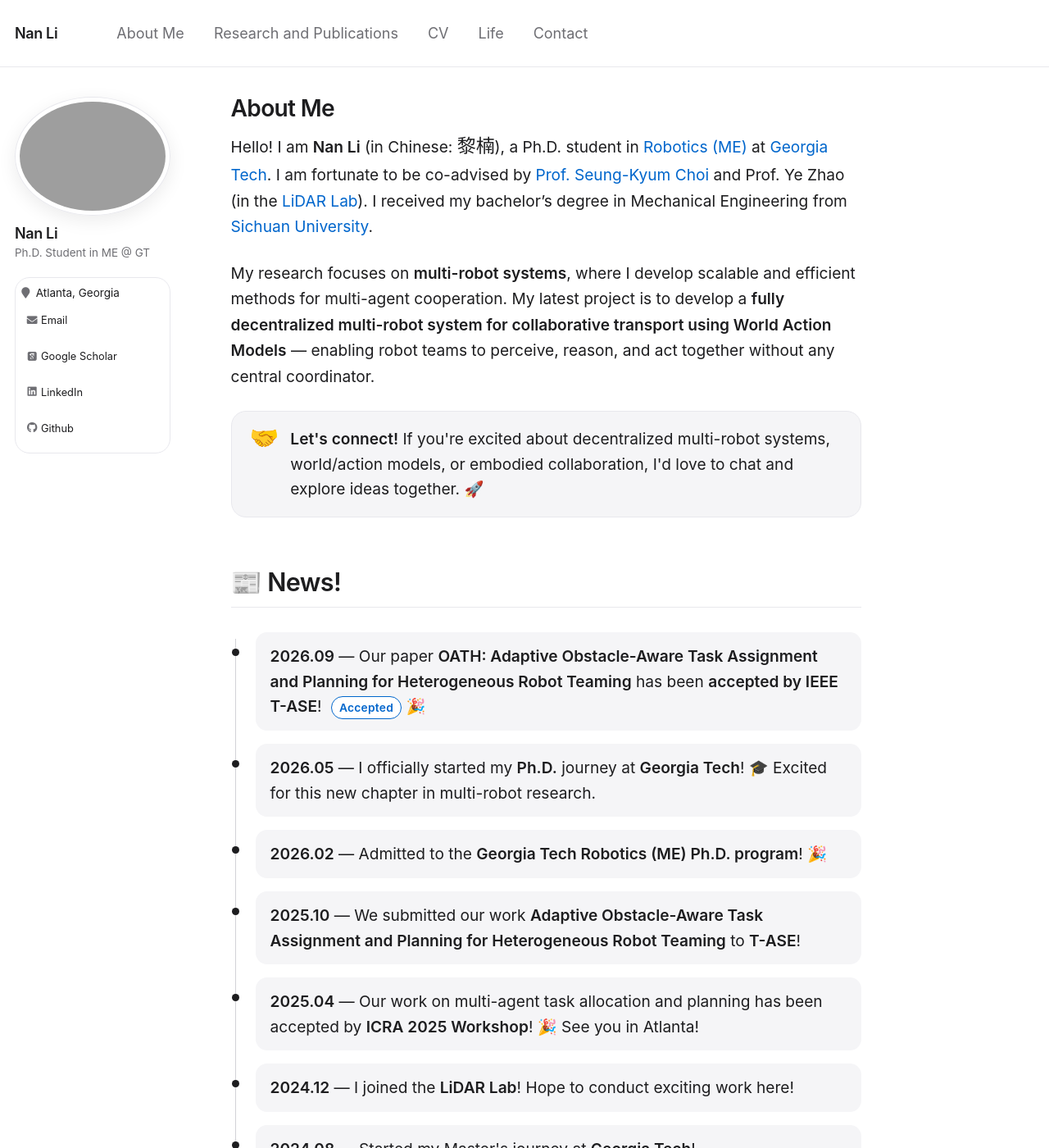
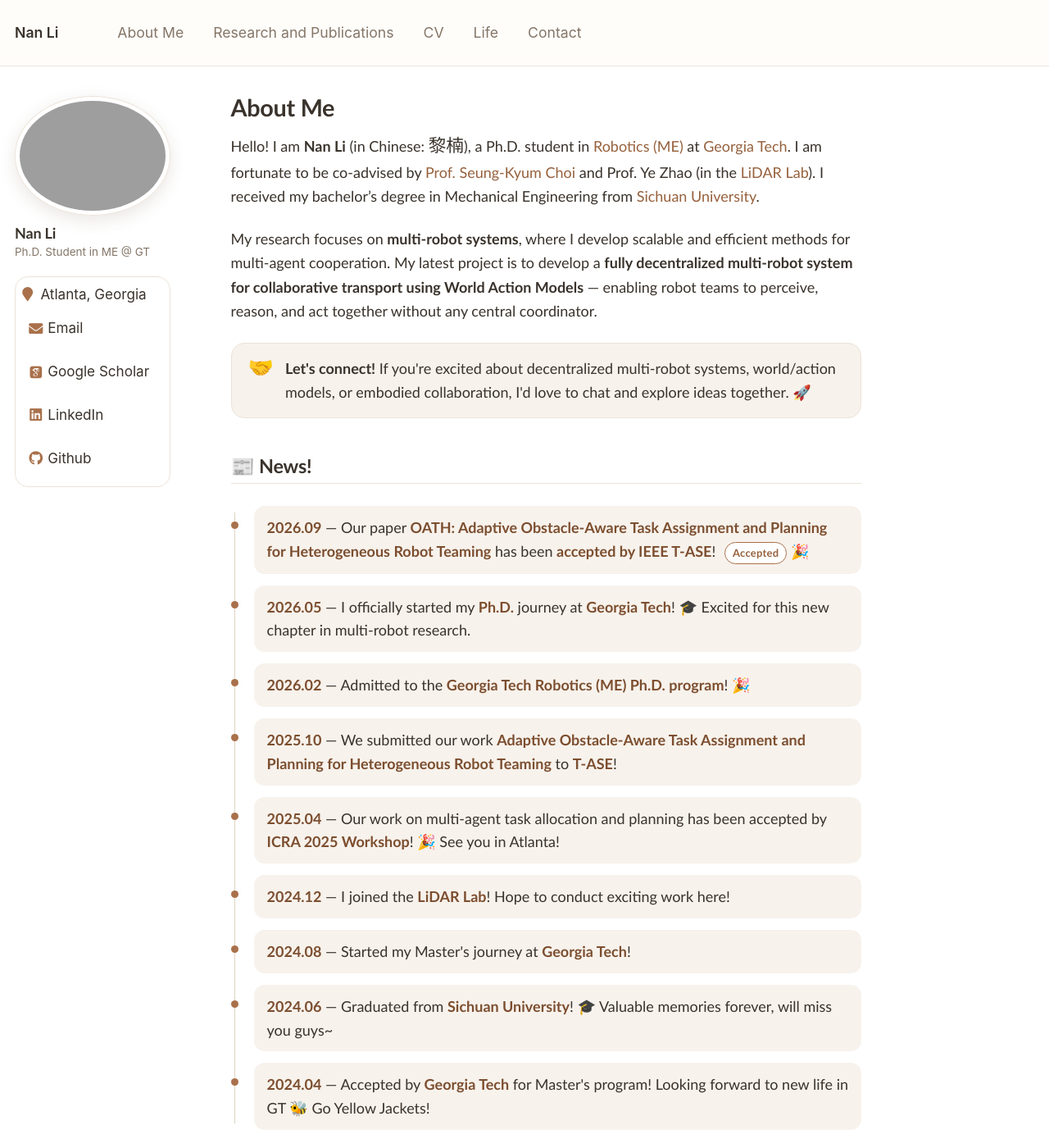
Before and after one commit to NancyLi02/NancyLi02.github.io, a Jekyll site: the page built from _pages/about.md, in a window 1280 px wide and 1400 px high. Shown: the whole window at 82% size. Built offline with Jekyll 4.4.1, drawn with Linux system fonts in a browser that asks for light colours; some web fonts are replaced.

Commit message:
Warm minimal restyle: Calibri, Maillard palette, smaller type; fix Luka photo rotation
- Switch site font to Calibri; reduce heading/body sizes across the theme
- Replace black/white scheme with low-saturation warm Maillard tones (caramel links/
  icons/buttons, cream surfaces, warm hairlines)
- Life: photo walls back to 4 columns (smaller photos); order Hello World photos
  chronologically (UK, SG, 1-5, California, Orlando, Hawaii)
- Luka 4/5/6-month photos: apply EXIF rotation (90 CW) so content is upright
- Compress new travel photos (HWI1 18.5MB -> 260KB etc.), originals in images/_originals/
- Bump custom.css to v=4

Co-Authored-By: Claude Fable 5 <noreply@anthropic.com>

```diff
--- a/_includes/head/custom.html
+++ b/_includes/head/custom.html
@@ -14,7 +14,7 @@
 <link rel="stylesheet" href="{{ '/assets/css/academicons.css' | relative_url }}"/>
 
 <!-- 自定义高级样式层（在 main.css 之后加载） -->
-<link rel="stylesheet" href="{{ '/assets/css/custom.css?v=3' | relative_url }}"/>
+<link rel="stylesheet" href="{{ '/assets/css/custom.css?v=4' | relative_url }}"/>
 
 <!-- MathJax：合并配置，避免重复 -->
 <script type="text/x-mathjax-config">
--- a/_pages/about.md
+++ b/_pages/about.md
@@ -23,54 +23,54 @@ My research focuses on **multi-robot systems**, where I develop scalable and eff
 <style>
 .hero-cta{
   display:flex; gap:14px; align-items:flex-start;
-  margin:26px 0;
-  padding:18px 22px;
-  border-radius:18px;
-  color:#1d1d1f;
-  background:#f5f5f7;
-  border:1px solid #e8e8ed;
+  margin:24px 0;
+  padding:16px 20px;
+  border-radius:16px;
+  color:#3a332c;
+  background:#f7f2ec;
+  border:1px solid #ebe3d8;
   line-height:1.6;
 }
-.hero-cta__icon{ font-size:1.5em; line-height:1; }
+.hero-cta__icon{ font-size:1.4em; line-height:1; }
 .hero-cta b{ font-weight:600; }
-.hero-cta a{ color:#0066cc; text-decoration:none; }
+.hero-cta a{ color:#96613d; text-decoration:none; }
 .hero-cta a:hover{ text-decoration:underline; }
 
 .timeline{
   position:relative;
-  margin:1.6em 0 .5em;
-  padding-left:30px;
+  margin:1.5em 0 .5em;
+  padding-left:28px;
 }
 .timeline::before{
-  content:""; position:absolute; left:5px; top:8px; bottom:8px;
+  content:""; position:absolute; left:4px; top:8px; bottom:8px;
   width:1px;
-  background:#d2d2d7;
+  background:#ddd2c4;
 }
 .timeline-item{
   position:relative;
-  margin-bottom:16px;
-  padding:14px 18px;
-  border-radius:14px;
-  background:#f5f5f7;
+  margin-bottom:14px;
+  padding:12px 16px;
+  border-radius:13px;
+  background:#f7f2ec;
   line-height:1.6;
-  color:#1d1d1f;
+  color:#3a332c;
   transition:background .25s ease;
 }
-.timeline-item:hover{ background:#efeff1; }
+.timeline-item:hover{ background:#f0e8de; }
 .timeline-item::before{
   content:"";
   position:absolute;
-  left:-29px; top:20px;
+  left:-28px; top:19px;
   width:9px; height:9px;
   border-radius:50%;
-  background:#1d1d1f;
+  background:#a9714b;
 }
-.timeline-item b{ color:#1d1d1f; font-weight:600; }
+.timeline-item b{ color:#7c4e2f; font-weight:600; }
 .timeline-item .tl-badge{
   display:inline-block; margin-left:6px;
   font-size:.72em; font-weight:600; letter-spacing:.02em;
   padding:2px 9px; border-radius:999px;
-  background:#fff; border:1px solid #0066cc; color:#0066cc;
+  background:#fff; border:1px solid #a9714b; color:#96613d;
   vertical-align:middle;
 }
 </style>
--- a/assets/css/custom.css
+++ b/assets/css/custom.css
@@ -1,25 +1,26 @@
 /* =====================================================================
-   Custom design layer — minimal, Apple-inspired
+   Custom design layer — minimal, warm Maillard palette
    Loaded after main.css (see head/custom.html)
    ===================================================================== */
 
-@import url('https://fonts.googleapis.com/css2?family=Inter:wght@400;500;600;700&display=swap');
-
 /* ---- Design tokens -------------------------------------------------- */
 :root {
-  --text:#1d1d1f;      /* primary near-black */
-  --text-2:#6e6e73;    /* secondary gray    */
-  --text-3:#86868b;    /* tertiary gray     */
+  /* Maillard palette: low-saturation warm browns & creams */
+  --text:#3a332c;        /* warm near-black          */
+  --text-2:#847668;      /* warm secondary gray-brown */
+  --text-3:#a3968a;      /* tertiary                  */
   --bg:#ffffff;
-  --bg-2:#f5f5f7;      /* Apple light gray  */
-  --bg-hover:#ebebed;
-  --line:#d2d2d7;      /* hairline          */
-  --line-2:#e8e8ed;    /* lighter hairline  */
-  --accent:#0066cc;    /* link blue         */
-  --accent-hover:#0071e3;
-  --radius:18px;
+  --bg-2:#f7f2ec;        /* cream surface             */
+  --bg-hover:#f0e8de;
+  --line:#ddd2c4;        /* hairline                  */
+  --line-2:#ebe3d8;      /* lighter hairline          */
+  --accent:#96613d;      /* caramel — links           */
+  --accent-hover:#7c4e2f;
+  --caramel:#a9714b;     /* icons / buttons           */
+  --oat:#e6d5c0;         /* oat highlight             */
+  --radius:16px;
   --radius-sm:12px;
-  --font: -apple-system, BlinkMacSystemFont, "Inter", "Segoe UI", Roboto, "Helvetica Neue", Arial, sans-serif;
+  --font: Calibri, "Segoe UI", -apple-system, "Helvetica Neue", Arial, sans-serif;
   --ease:cubic-bezier(.4,0,.2,1);
 }
 
@@ -36,7 +37,7 @@ body,
   text-rendering:optimizeLegibility;
 }
 
-.page__content { font-size:1.0625em; line-height:1.65; color:var(--text); }
+.page__content { font-size:1em; line-height:1.62; color:var(--text); }
 .page__content p { color:var(--text); }
 .page__content strong { color:var(--text); font-weight:600; }
 
@@ -47,19 +48,19 @@ h1,h2,h3,h4,
   font-family:var(--font) !important;
   color:var(--text);
   font-weight:600;
-  letter-spacing:-0.021em;
+  letter-spacing:-0.01em;
 }
 
-.page__title { font-weight:600; letter-spacing:-0.025em; }
+.page__title { font-size:1.6em; font-weight:600; }
 
 .page__content h2 {
-  margin-top:2em;
-  padding-bottom:.35em;
+  margin-top:1.9em;
+  padding-bottom:.3em;
   border-bottom:1px solid var(--line-2);
-  font-size:1.6em;
+  font-size:1.3em;
   font-weight:600;
 }
-.page__content h3 { margin-top:1.6em; font-size:1.25em; font-weight:600; }
+.page__content h3 { margin-top:1.5em; font-size:1.12em; font-weight:600; }
 
 /* ---- Links ---------------------------------------------------------- */
 .page__content a:not(.btn):not(.pub-links a):not(.proj-links a),
@@ -69,40 +70,39 @@ h1,h2,h3,h4,
   transition:color .2s ease;
 }
 .page__content a:not(.btn):not(.pub-links a):not(.proj-links a):hover,
-.archive a:not(.btn):hover { text-decoration:underline; }
+.archive a:not(.btn):hover { color:var(--accent-hover); text-decoration:underline; }
 
 /* ---- Masthead / nav ------------------------------------------------- */
 .masthead {
   position:sticky; top:0; z-index:1000;
-  background:rgba(255,255,255,.82);
-  backdrop-filter:saturate(180%) blur(20px);
-  -webkit-backdrop-filter:saturate(180%) blur(20px);
+  background:rgba(255,253,250,.85);
+  backdrop-filter:saturate(160%) blur(18px);
+  -webkit-backdrop-filter:saturate(160%) blur(18px);
   border-bottom:1px solid var(--line-2);
 }
 .greedy-nav { background:transparent !important; }
-.greedy-nav a { color:var(--text-2) !important; font-weight:400; transition:color .2s ease; }
-.greedy-nav .visible-links a:hover { color:var(--text) !important; }
+.greedy-nav a { color:var(--text-2) !important; font-weight:400; font-size:.98em; transition:color .2s ease; }
+.greedy-nav .visible-links a:hover { color:var(--accent) !important; }
 .greedy-nav .site-title,
 .masthead__menu-item--lg a {
   color:var(--text) !important;
   font-weight:600 !important;
-  letter-spacing:-0.02em;
 }
-.greedy-nav .hidden-links { background:#fff; box-shadow:0 8px 30px rgba(0,0,0,.12); border-radius:14px; border:1px solid var(--line-2); }
+.greedy-nav .hidden-links { background:#fff; box-shadow:0 8px 30px rgba(90,70,50,.14); border-radius:14px; border:1px solid var(--line-2); }
 .greedy-nav .hidden-links a { color:var(--text) !important; }
 
 /* ---- Author sidebar ------------------------------------------------- */
 .author__avatar img {
   border-radius:50% !important;
-  max-width:210px;
+  max-width:190px;
   border:1px solid var(--line-2) !important;
-  box-shadow:0 6px 22px rgba(0,0,0,.08);
+  box-shadow:0 6px 20px rgba(90,70,50,.13);
   transition:transform .4s var(--ease);
 }
 .author__avatar img:hover { transform:scale(1.02); }
 
-.author__name { font-weight:600; margin-top:.6em; font-size:1.4em; letter-spacing:-0.02em; }
-.author__bio { color:var(--text-2); font-size:.98em; margin-top:.15em; }
+.author__name { font-weight:600; margin-top:.6em; font-size:1.25em; }
+.author__bio { color:var(--text-2); font-size:.95em; margin-top:.15em; }
 
 .author__urls {
   border:1px solid var(--line-2) !important;
@@ -112,27 +112,28 @@ h1,h2,h3,h4,
   padding:.35em .2em !important;
 }
 .author__urls::before { display:none !important; }
-.author__urls li { padding:.1em 0; }
+.author__urls li { padding:.05em 0; font-size:.95em; }
 .author__urls a {
   color:var(--text) !important;
   border-radius:10px;
-  padding:.4em .65em;
+  padding:.35em .6em;
   display:flex; align-items:center; gap:.2em;
-  font-size:.95em;
   transition:background .2s ease;
 }
 .author__urls a:hover { background:var(--bg-2); text-decoration:none; }
-.author__urls .fa,.author__urls .fab,.author__urls .fas,.author__urls .ai { color:var(--text-2); }
+.author__urls .fa,.author__urls .fab,.author__urls .fas,.author__urls .ai {
+  color:var(--caramel);
+}
 
-/* "Follow" button — solid Apple-blue pill */
+/* "Follow" button — caramel pill */
 .btn--inverse,
 .author__urls-wrapper > .btn {
-  background:var(--accent) !important;
+  background:var(--caramel) !important;
   color:#fff !important;
   border:0 !important;
   border-radius:980px !important;
   font-weight:500 !important;
-  padding:.5em 1.1em !important;
+  padding:.45em 1.1em !important;
   box-shadow:none;
   transition:background .2s ease;
 }
@@ -142,8 +143,8 @@ h1,h2,h3,h4,
    Cards — publications & projects
    ===================================================================== */
 .pub-card,.proj-card{
-  display:flex; gap:22px; align-items:flex-start;
-  margin:22px 0; padding:22px;
+  display:flex; gap:20px; align-items:flex-start;
+  margin:20px 0; padding:20px;
   border:1px solid var(--line-2);
   border-radius:var(--radius);
   background:var(--bg);
@@ -152,37 +153,36 @@ h1,h2,h3,h4,
 }
 .pub-card:hover,.proj-card:hover{
   transform:translateY(-2px);
-  box-shadow:0 12px 34px rgba(0,0,0,.09);
+  box-shadow:0 10px 28px rgba(90,70,50,.12);
 }
-.pub-media,.proj-media{ flex:0 0 280px; }
+.pub-media,.proj-media{ flex:0 0 260px; }
 .pub-media img,.pub-media iframe,.pub-media video,
 .proj-media img,.proj-media iframe,.proj-media video{
   width:100%; height:auto; border-radius:12px; border:1px solid var(--line-2);
 }
-.pub-body,.proj-body{ flex:1; line-height:1.55; }
+.pub-body,.proj-body{ flex:1; line-height:1.5; }
 .pub-title,.proj-title{
-  font-size:1.15rem; font-weight:600; margin:0 0 6px; color:var(--text);
-  letter-spacing:-0.015em;
+  font-size:1.05rem; font-weight:600; margin:0 0 5px; color:var(--text);
 }
-.pub-meta{ font-size:.94rem; color:var(--text-2); margin-bottom:8px; }
-.pub-meta .authors strong{ color:var(--text); font-weight:600; }
+.pub-meta{ font-size:.9rem; color:var(--text-2); margin-bottom:6px; }
+.pub-meta .authors strong{ color:var(--accent); font-weight:600; }
 .pub-meta .venue{ color:var(--text-2); }
-.proj-desc{ font-size:.96rem; color:var(--text-2); }
+.proj-desc{ font-size:.92rem; color:var(--text-2); }
 
-/* Link chips — quiet gray pills, blue label */
-.pub-links,.proj-links{ display:flex; flex-wrap:wrap; gap:8px; margin-top:14px; }
+/* Link chips — cream pills with caramel label */
+.pub-links,.proj-links{ display:flex; flex-wrap:wrap; gap:8px; margin-top:12px; }
 .pub-links a,.pub-links button,.proj-links a{
-  padding:7px 15px; border-radius:980px;
+  padding:6px 14px; border-radius:980px;
   border:0; background:var(--bg-2);
-  color:var(--accent); font-size:.86rem; font-weight:500;
+  color:var(--accent); font-size:.83rem; font-weight:600;
   text-decoration:none; cursor:pointer; line-height:1;
   transition:background .2s ease;
 }
 .pub-links a:hover,.pub-links button:hover,.proj-links a:hover{ background:var(--bg-hover); }
 .pub-abstract{
-  display:none; margin-top:14px; padding:16px 18px;
+  display:none; margin-top:12px; padding:14px 16px;
   background:var(--bg-2); border-radius:12px;
-  font-size:.94rem; color:var(--text-2); line-height:1.65;
+  font-size:.9rem; color:var(--text-2); line-height:1.6;
 }
 @media (max-width:800px){
   .pub-card,.proj-card{ flex-direction:column; }
@@ -190,22 +190,22 @@ h1,h2,h3,h4,
 }
 
 /* ---- Skill boxes ---------------------------------------------------- */
-.skills{ display:grid; grid-template-columns:repeat(auto-fit,minmax(230px,1fr)); gap:16px; margin-top:14px; }
+.skills{ display:grid; grid-template-columns:repeat(auto-fit,minmax(220px,1fr)); gap:14px; margin-top:12px; }
 .skill-box{
   border:1px solid var(--line-2); border-radius:var(--radius);
-  background:var(--bg); padding:18px 20px; box-shadow:none;
+  background:var(--bg); padding:16px 18px; box-shadow:none;
   transition:box-shadow .3s var(--ease);
 }
-.skill-box:hover{ box-shadow:0 10px 30px rgba(0,0,0,.07); }
-.skill-title{ font-weight:600; margin-bottom:12px; font-size:1rem; color:var(--text); }
-.skill-tags{ display:flex; flex-wrap:wrap; gap:8px; }
+.skill-box:hover{ box-shadow:0 8px 24px rgba(90,70,50,.1); }
+.skill-title{ font-weight:600; margin-bottom:10px; font-size:.95rem; color:var(--text); }
+.skill-tags{ display:flex; flex-wrap:wrap; gap:7px; }
 .skill-tags .tag,.tag{
   border:0; border-radius:980px;
-  padding:6px 13px; font-size:.85rem;
-  background:var(--bg-2); color:var(--text-2);
+  padding:5px 12px; font-size:.82rem;
+  background:var(--bg-2); color:var(--accent);
   white-space:nowrap; transition:background .2s ease;
 }
-.skill-tags .tag:hover,.tag:hover{ background:var(--bg-hover); color:var(--text); }
+.skill-tags .tag:hover,.tag:hover{ background:var(--bg-hover); }
 
 /* ---- Footer --------------------------------------------------------- */
 .page__footer{ background:transparent; border-top:1px solid var(--line-2); }
```
Also changed, not shown: _pages/life.md (+36 -33 lines), images/Luka/4month.jpg, images/Luka/5m.jpg, images/Luka/6m.jpg, images/cali1.jpg, 3 other files.
